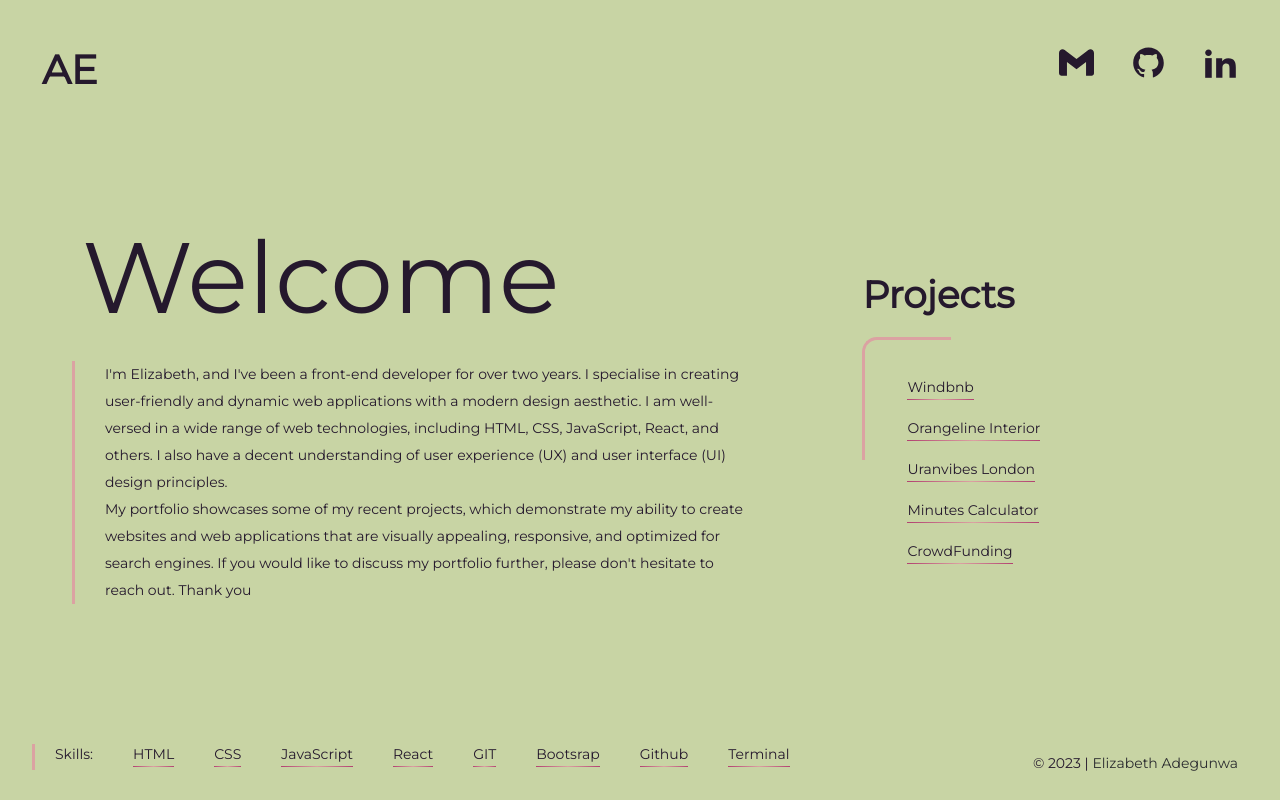
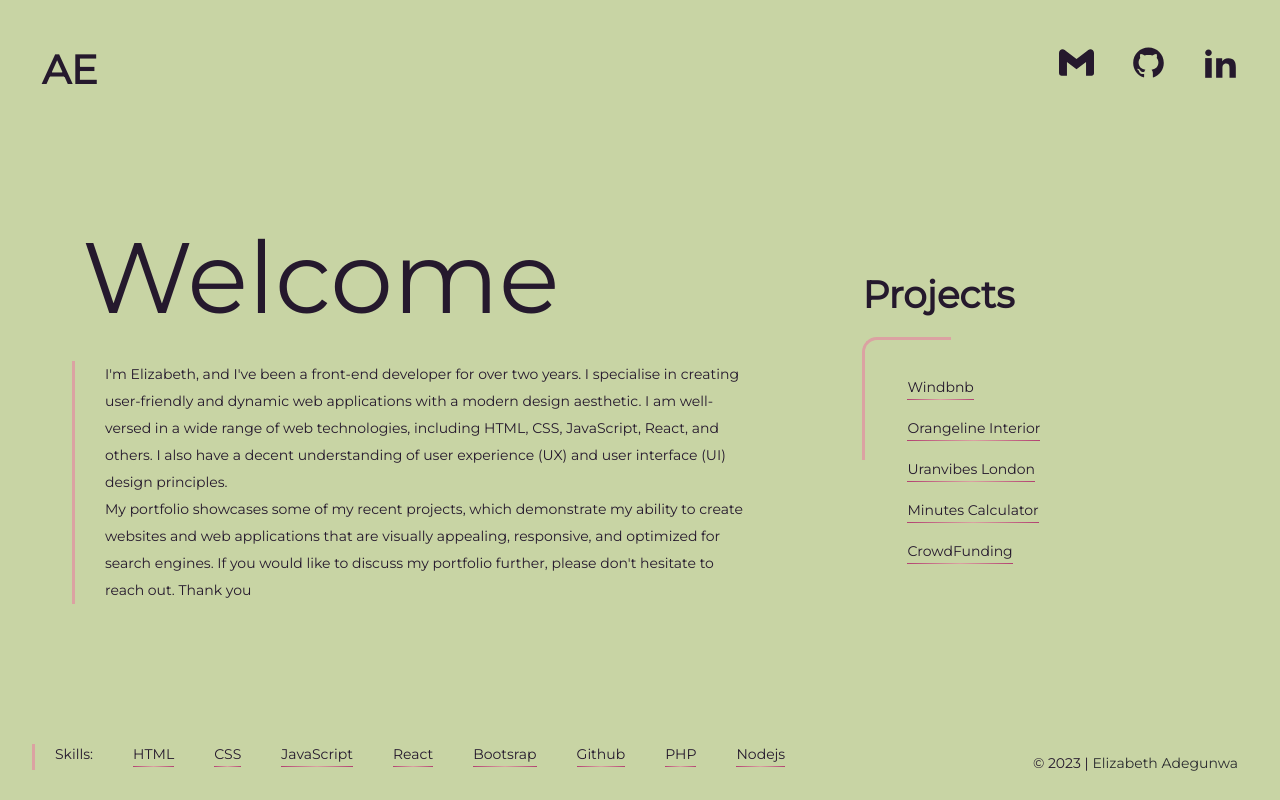
Before and after one commit to elizabethproj/stack-project, a React (Create React App) app: page / in a window 1280 px wide. Built offline with nearby package versions, Linux system fonts and the light colour scheme.

Commit message:
Update Skills.js

```diff
--- a/src/componenets/Skills.js
+++ b/src/componenets/Skills.js
@@ -19,16 +19,16 @@ function Skills() {
             <span>React</span>
           </li>
           <li className="skills-listItem">
-            <span>GIT</span>
-          </li>
-          <li className="skills-listItem">
             <span>Bootsrap</span>
           </li>
           <li className="skills-listItem">
             <span>Github</span>
           </li>
           <li className="skills-listItem">
-            <span>Terminal</span>
+            <span>PHP</span>
+          </li>
+          <li className="skills-listItem">
+            <span>Nodejs</span>
           </li>
         </ul>
       </div>
```
